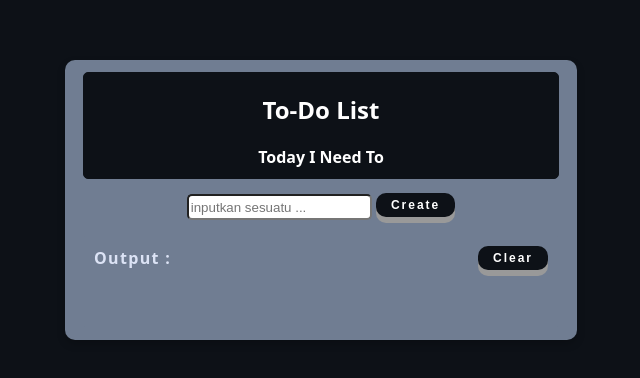
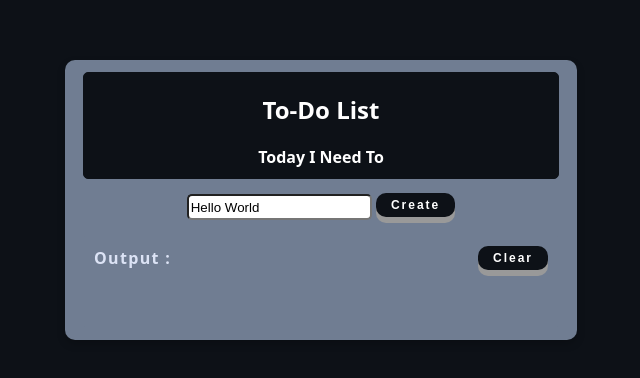
Before and after one commit to dts-kominfo-rea4a/challenge-dom-didi-project08, a website: page index.html in a window 1280 px wide. Shown: the part 200-578 px from the top of the page, 324-964 px from the left. Drawn offline with Linux system fonts and the light colour scheme.

Commit message:
feat: challenge HTML DOM - finish

```diff
--- a/index.html
+++ b/index.html
@@ -152,7 +152,8 @@
       let button = document.getElementById("todo-submit");
       let input = document.getElementById("todo-input");
       let output = document.getElementById("todo-output");
-      let reset = document.getElementById("todo-reset")
+      let reset = document.getElementById("todo-reset");
+      input.value = "Hello World"
 
       // TODO: Buatlah sebuah fungsi dengan nama fnClickHandler
       // Fungsi yang digunakan untuk menambahkan tulisan
```
